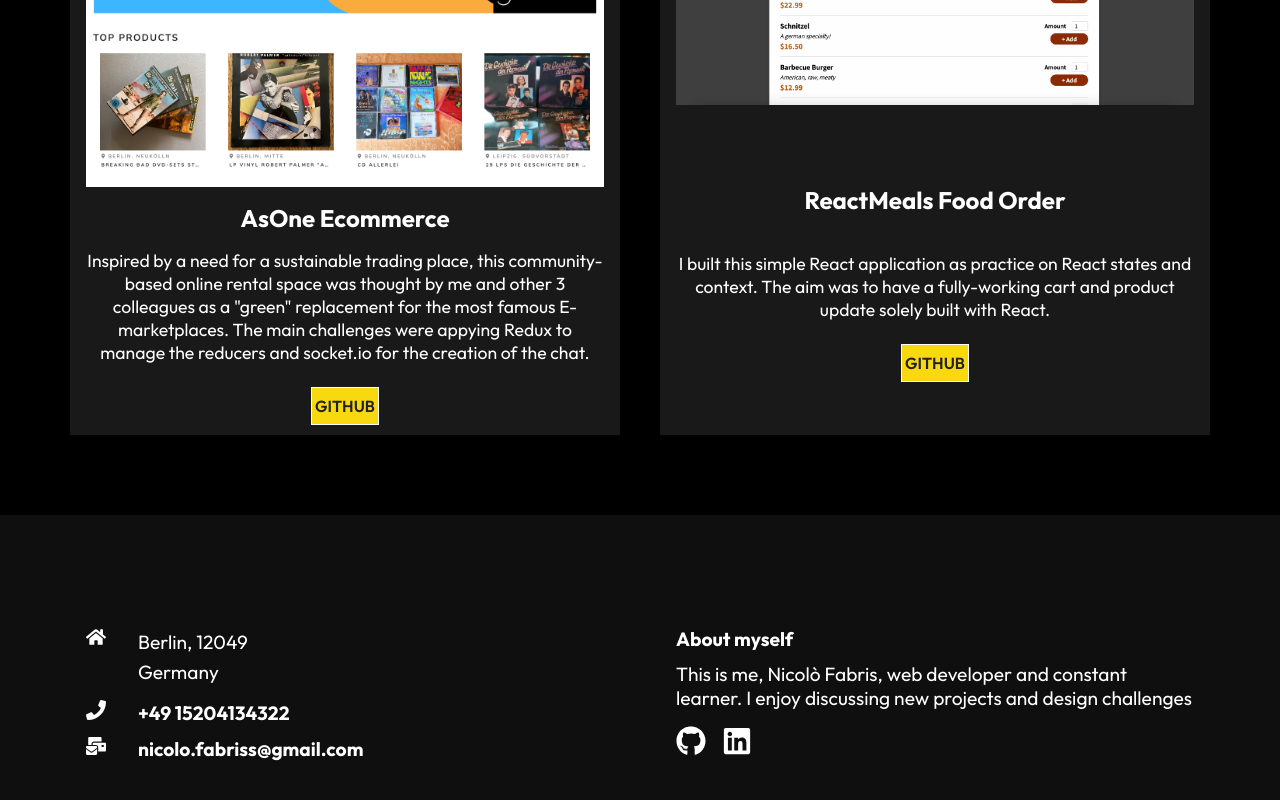
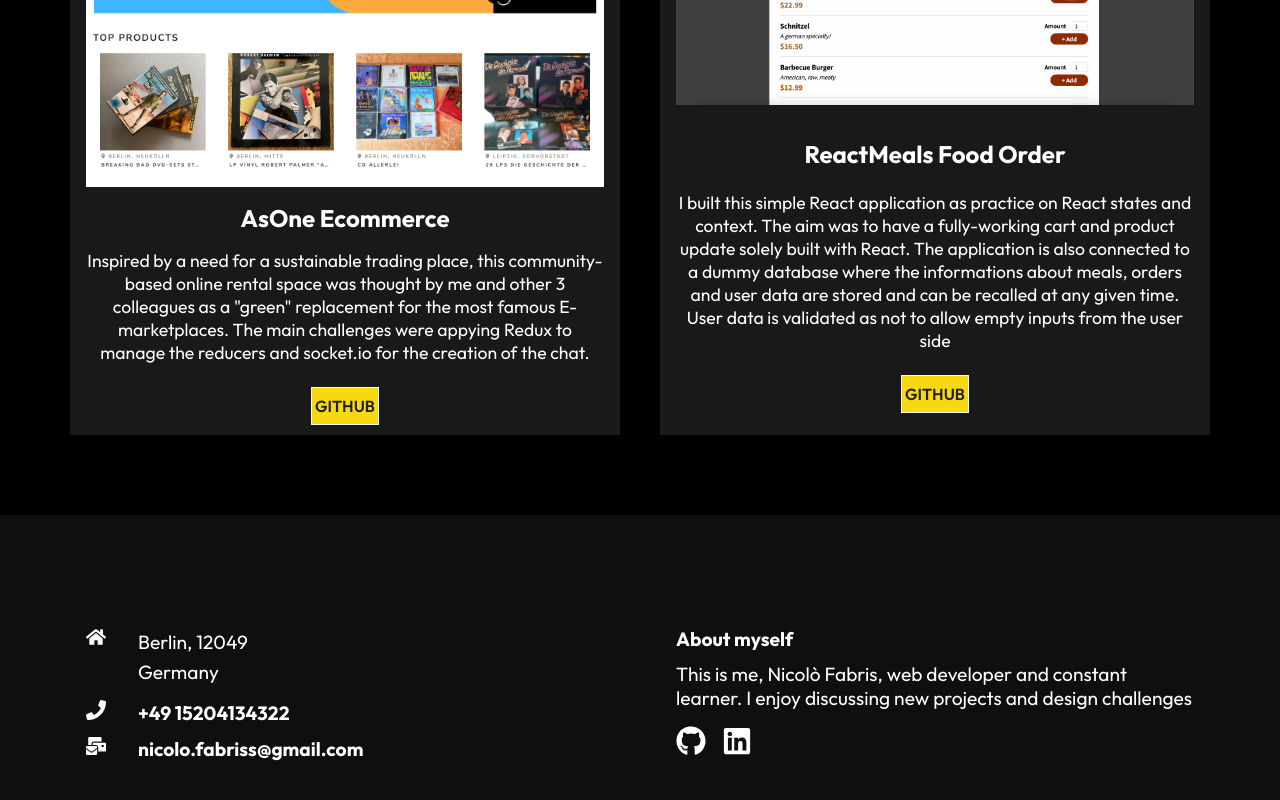
Before and after one commit to nicolofabris/my-web-portfolio, a React (Create React App) app: page /project in a window 1280 px wide. Shown: the part 798-1598 px from the top of the page. Built offline with nearby package versions, Linux system fonts and the light colour scheme.

Commit message:
food order project edited

```diff
--- a/src/components/WorkCardData.js
+++ b/src/components/WorkCardData.js
@@ -11,7 +11,7 @@ const ProjectCardData = [
     {
         imgsrc: bg4,
         title: 'ReactMeals Food Order',
-        text: 'I built this simple React application as practice on React states and context. The aim was to have a fully-working cart and product update solely built with React.',
+        text: 'I built this simple React application as practice on React states and context. The aim was to have a fully-working cart and product update solely built with React. The application is also connected to a dummy database where the informations about meals, orders and user data are stored and can be recalled at any given time. User data is validated as not to allow empty inputs from the user side',
         source: 'https://github.com/nicolofabris/food-order'
     }
 ]
```
